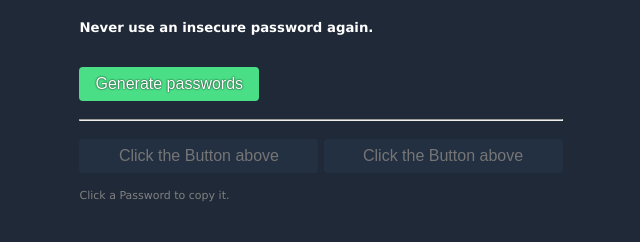
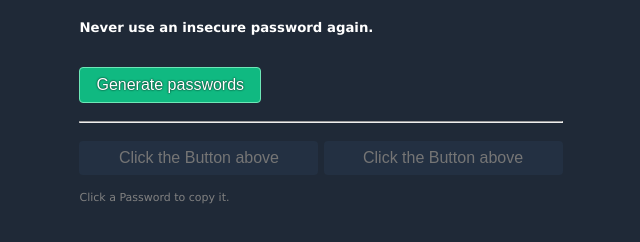
Before and after one commit to JayDii/simple-pw-generator, a plain HTML site: page index.html in a window 1280 px wide. Shown: the part 110-352 px from the top of the page, without its empty margins (319-959 px from the left). Drawn offline with Linux system fonts and the light colour scheme.

Commit message:
Slight Button Styling Adjustments

```diff
--- a/index.css
+++ b/index.css
@@ -21,14 +21,19 @@ body {
 #generate-btn {
     color: inherit;
     text-shadow: 0 0 2px black;
-    background-color: #4ADF86;
+    background-color: #10B981;
     border: 0;
     border-radius: 4px;
     padding: 8px 16px;
     width: auto;
     margin: 10px 0px;
     font-size: medium;
+    border: 1px solid #6EE7B7;
 
+}
+
+#generate-btn:hover {
+    background-color: #34D399;
 }
 
 input {
```
